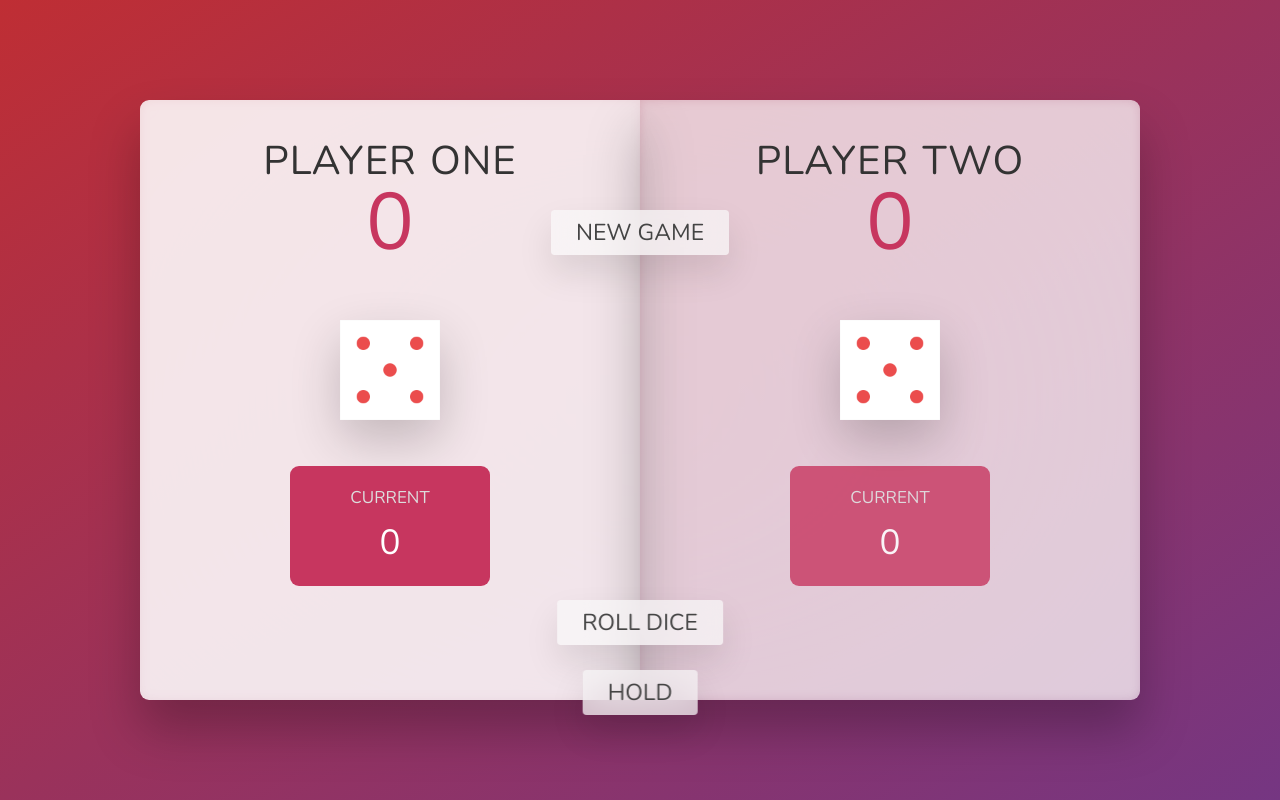
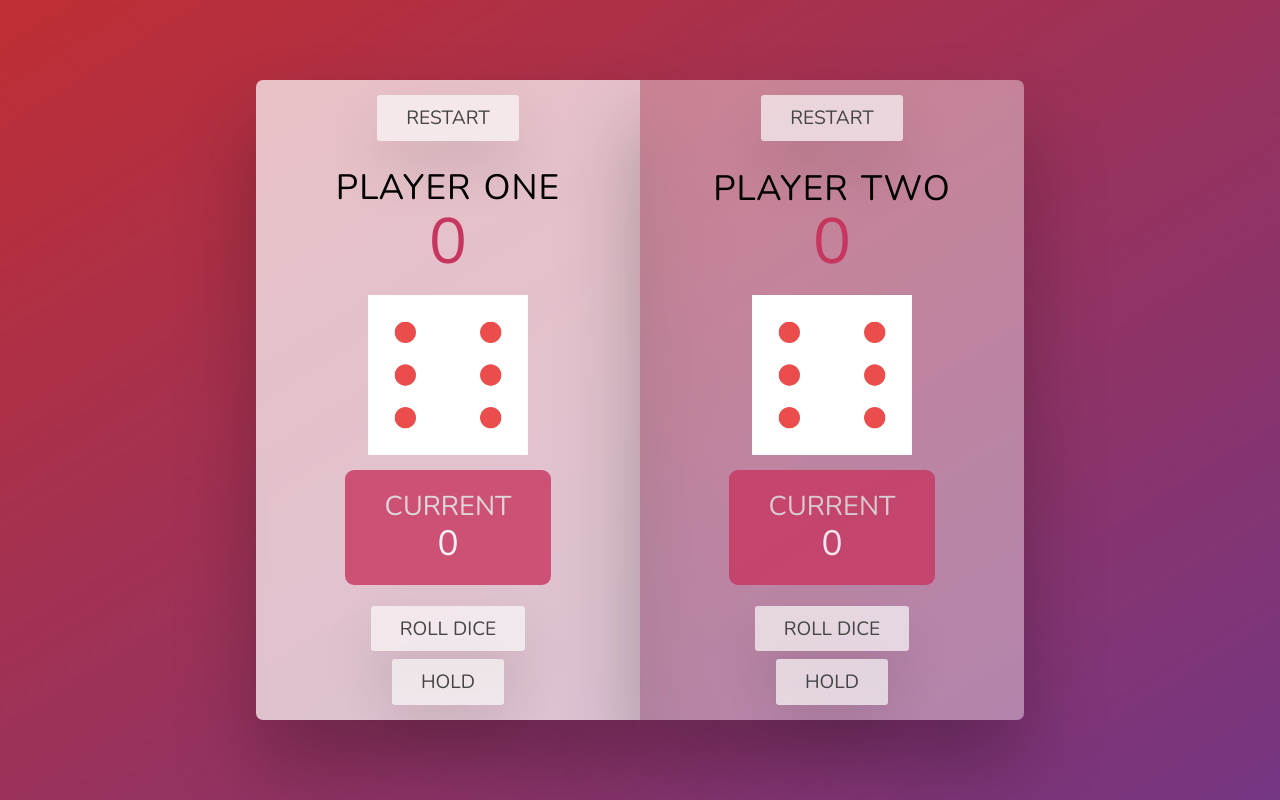
Before and after one commit to ZainGill45/Dice-Game, a plain HTML site: page index.html in a window 1280 px wide. Drawn offline with nearby package versions, Linux system fonts and the light colour scheme.

Commit message:
Final Version

```diff
--- a/index.html
+++ b/index.html
@@ -8,44 +8,46 @@
     <title>Dice Game</title>
   </head>
   <body>
-    <p id="player-one-scroll"></p>
     <main>
-      <section class="player player--0 player--active">
-        <div class="player-top-wrapper ptw-0">
-          <div class="held-score-wrap">
-            <h2 class="name" id="name--0">Player One</h2>
-            <p class="score" id="score--0">43</p>
+      <p class="player-0-scroll"></p>
+      <section class="player player-0 player-active">
+        <div class="top">
+          <button class="restart-btn" id="restart-btn-0">Restart</button>
+          <h1 class="name">Player One</h1>
+          <p class="player-0-temp-score perm-score">0</p>
+        </div>
+        <div class="middle">
+          <img src="dice-6.png" alt="Flat Dice Image" class="dice-0"/>
+        </div>
+        <div class="bottom">
+          <div class="currrent-score-conatiner">
+            <p class="current-text">Current</p>
+            <p class="current-score current-score-player-0">0</p>
           </div>
-        </div>
-        <img src="dice-5.png" alt="Playing dice" class="dice" />
-        <div class="player-bottom-wrapper pbw-0">
-          <div class="current">
-            <p class="current-label">Current</p>
-            <p class="current-score" id="current--0">0</p>
-          </div>
+          <button class="roll-btn roll-player-0">Roll Dice</button>
+          <button class="hold-btn hold-player-0">Hold</button>
         </div>
       </section>
-      <section class="player player--1">
-        <div class="player-top-wrapper ptw-1">
-          <div class="held-score-wrap">
-            <h2 class="name" id="name--1">Player Two</h2>
-            <p class="score" id="score--1">24</p>
+      <section class="player player-1 player-active">
+        <div class="top">
+          <button class="restart-btn" id="restart-btn-1">Restart</button>
+          <h1 class="name">Player Two</h1>
+          <p class="player-1-temp-score perm-score">0</p>
+        </div>
+        <div class="middle">
+          <img src="dice-6.png" alt="Flat Dice Image" class="dice-1"/>
+        </div>
+        <div class="bottom">
+          <div class="currrent-score-conatiner">
+            <p class="current-text">Current</p>
+            <p class="current-score current-score-player-1">0</p>
           </div>
-        </div>
-        <img src="dice-5.png" alt="Playing dice" class="dice" />
-        <div class="player-bottom-wrapper pbw-1">
-          <div class="current">
-            <p class="current-label">Current</p>
-            <p class="current-score" id="current--1">0</p>
-          </div>
+          <button class="roll-btn roll-player-1">Roll Dice</button>
+          <button class="hold-btn hold-player-1">Hold</button>
         </div>
       </section>
+      <p class="player-1-scroll"></p>
     </main>
-
-    <button class="btn btn--new">New game</button>
-    <button class="btn btn--roll">Roll dice</button>
-    <button class="btn btn--hold">Hold</button>
-    <p id="player-two-scroll"></p>
     <script src="script.js"></script>
   </body>
 </html>
--- a/script.js
+++ b/script.js
@@ -1,22 +1,21 @@
-'use strict';
+"use strict";
 
 // Selecting elements
-const player0El = document.querySelector('.player--0');
-const player1El = document.querySelector('.player--1');
-const score0El = document.querySelector('#score--0');
-const score1El = document.getElementById('score--1');
-const current0El = document.getElementById('current--0');
-const current1El = document.getElementById('current--1');
+const player0El = document.querySelector(".player-0");
+const player1El = document.querySelector(".player-1");
+const score0El = document.querySelector(".player-0-temp-score");
+const score1El = document.querySelector(".player-1-temp-score");
+const current0El = document.querySelector(".current-score-player-0");
+const current1El = document.querySelector(".current-score-player-1");
 
-const diceEl = document.querySelector('.dice');
-const btnNew = document.querySelector('.btn--new');
-const btnRoll = document.querySelector('.btn--roll');
-const btnHold = document.querySelector('.btn--hold');
-
-const playerOneTop = document.querySelector('.ptw-0');
-const playerOneBottom = document.querySelector('.pbw-0');
-const playerTwoTop = document.querySelector('.ptw-1');
-const playerTwoBottom = document.querySelector('.pbw-1');
+const diceELPlayer1 = document.querySelector(".dice-0");
+const diceELPlayer2 = document.querySelector(".dice-1");
+const btnNewPlayer1 = document.querySelector("#restart-btn-0");
+const btnNewPlayer2 = document.querySelector("#restart-btn-1");
+const btnRollPlayer1 = document.querySelector(".roll-player-0");
+const btnRollPlayer2 = document.querySelector(".roll-player-1");
+const btnHoldPlayer1 = document.querySelector(".hold-player-0");
+const btnHoldPlayer2 = document.querySelector(".hold-player-1");
 
 const winScore = 50;
 
@@ -24,101 +23,130 @@ let scores;
 let currentScore;
 let activePlayer;
 let playing;
+let firstTimePlaying = true;
+let initilizing = true;
 
-const switchPlayer = function () {
-  document.getElementById(`current--${activePlayer}`).textContent = 0;
+const SwitchPlayer = () => {
+  document.querySelector(`.current-score-player-${activePlayer}`).textContent = 0;
   currentScore = 0;
-  activePlayer = activePlayer === 0 ? 1 : 0;
-  player0El.classList.toggle('player--active');
-  player1El.classList.toggle('player--active');
-  SwitchToActivePlayer();
+
+  if (!firstTimePlaying) {
+    if (!initilizing) {
+      console.log("Here");
+      activePlayer = activePlayer === 0 ? 1 : 0;
+      player0El.classList.toggle("player-active");
+      player1El.classList.toggle("player-active");
+      initilizing = false;
+    }
+    firstTimePlaying = false;
+  }
+
+  if (activePlayer === 0) {
+    btnNewPlayer1.disabled = false;
+    btnRollPlayer1.disabled = false;
+    btnHoldPlayer1.disabled = false;
+    btnNewPlayer2.disabled = true;
+    btnRollPlayer2.disabled = true;
+    btnHoldPlayer2.disabled = true;
+  } else {
+    btnNewPlayer1.disabled = true;
+    btnRollPlayer1.disabled = true;
+    btnHoldPlayer1.disabled = true;
+    btnNewPlayer2.disabled = false;
+    btnRollPlayer2.disabled = false;
+    btnHoldPlayer2.disabled = false;
+  }
+
+  if (activePlayer === 0 && window.screen.width < 450) {
+    document.querySelector(".player-0-scroll").scrollIntoView();
+  } else if (activePlayer === 1 && window.screen.width < 450) {
+    document.querySelector(".player-1-scroll").scrollIntoView();
+  }
 };
 
-// Rolling dice functionality
-btnRoll.addEventListener('click', function () {
+const RollDice = () => {
   if (playing) {
+    firstTimePlaying = false;
+    initilizing = false;
     // 1. Generating a random dice roll
     const dice = Math.trunc(Math.random() * 6) + 1;
 
     // 2. Display dice
-    diceEl.classList.remove('hidden');
-    diceEl.src = `dice-${dice}.png`;
+    if (activePlayer == 0) {
+      diceELPlayer1.classList.remove("hidden");
+      diceELPlayer1.src = `dice-${dice}.png`;
+    } else {
+      diceELPlayer2.classList.remove("hidden");
+      diceELPlayer2.src = `dice-${dice}.png`;
+    }
 
     // 3. Check for rolled 1
     if (dice !== 1) {
       // Add dice to current score
       currentScore += dice;
-      document.getElementById(
-        `current--${activePlayer}`
-      ).textContent = currentScore;
+      document.querySelector(`.current-score-player-${activePlayer}`).textContent = currentScore;
     } else {
       // Switch to next player
-      switchPlayer();
+      firstTimePlaying = false;
+      SwitchPlayer();
     }
   }
-});
+};
 
-btnHold.addEventListener('click', function () {
+const HoldCurrentScore = () => {
   if (playing) {
+    firstTimePlaying = false;
+    initilizing = false;
     // 1. Add current score to active player's score
     scores[activePlayer] += currentScore;
     // scores[1] = scores[1] + currentScore
 
-    document.getElementById(`score--${activePlayer}`).textContent =
-      scores[activePlayer];
+    document.querySelector(
+      `.player-${activePlayer}-temp-score`
+    ).textContent = scores[activePlayer];
 
     // 2. Check if player's score is >= 100
     if (scores[activePlayer] >= winScore) {
       // Finish the game
       playing = false;
-      diceEl.classList.add('hidden');
 
-      document
-        .querySelector(`.player--${activePlayer}`)
-        .classList.add('player--winner');
-      document
-        .querySelector(`.player--${activePlayer}`)
-        .classList.remove('player--active');
+      document.querySelector(`.player-${activePlayer}`).classList.add("player-winner");
+      document.querySelector(`.player-${activePlayer}`).classList.remove("player-active");
     } else {
       // Switch to the next player
-      switchPlayer();
+      SwitchPlayer();
     }
   }
-});
-
-const SwitchToActivePlayer = () => {
-  if (activePlayer === 0 && window.screen.width < 450) {
-    playerOneTop.prepend(btnNew);
-    playerOneBottom.append(btnRoll);
-    playerOneBottom.append(btnHold);
-    document.querySelector("#player-one-scroll").scrollIntoView();
-  } else if (window.screen.width < 450) {
-    playerTwoTop.prepend(btnNew);
-    playerTwoBottom.append(btnRoll);
-    playerTwoBottom.append(btnHold);
-    document.querySelector("#player-two-scroll").scrollIntoView();
-  }
-}
+};
 
 // Starting conditions
-const init = function () {
+const init = () => {
   scores = [0, 0];
   currentScore = 0;
   activePlayer = 0;
   playing = true;
+  initilizing = true;
 
   score0El.textContent = 0;
   score1El.textContent = 0;
   current0El.textContent = 0;
   current1El.textContent = 0;
 
-  player0El.classList.remove('player--winner');
-  player1El.classList.remove('player--winner');
-  player0El.classList.add('player--active');
-  player1El.classList.remove('player--active');
-  SwitchToActivePlayer();
+  player0El.classList.remove("player-winner");
+  player1El.classList.remove("player-winner");
+  player0El.classList.add("player-active");
+  player1El.classList.remove("player-active");
+
+  SwitchPlayer();
 };
 
 init();
 
-btnNew.addEventListener('click', init);
+btnNewPlayer1.addEventListener("click", init);
+btnNewPlayer2.addEventListener("click", init);
+
+btnRollPlayer1.addEventListener("click", RollDice);
+btnRollPlayer2.addEventListener("click", RollDice);
+
+btnHoldPlayer1.addEventListener("click", HoldCurrentScore);
+btnHoldPlayer2.addEventListener("click", HoldCurrentScore);
--- a/style.css
+++ b/style.css
@@ -9,226 +9,167 @@
 html {
   box-sizing: border-box;
   scroll-behavior: smooth;
-  font-size: 62.5%;
 }
 
 body {
-  height: 100%;
   overflow: hidden;
-  background-color: crimson;
+  background-image: linear-gradient(to top left, #753682 0%, #bf2e34 100%);
+  background-repeat: no-repeat;
   font-family: "Nunito", sans-serif;
 }
 
 main {
-  height: 100%;
   display: flex;
-  flex-direction: column;
-  border-radius: 9px;
+  flex-wrap: wrap;
+  justify-content: center;
 }
 
-.player {
-  text-align: center;
-  display: flex;
-  flex-direction: column;
-  height: 100vh;
-  justify-content: center;
-  gap: 1.5%;
-  flex-grow: 0;
-  background-color: rgba(255, 255, 255, 0.4);
-  box-shadow: 0 3rem 5rem rgba(0, 0, 0, 0.25);
-  backdrop-filter: blur(5px);
-}
-
-.player-top-wrapper {
-  display: flex;
-  flex-direction: column;
-  gap: 2rem;
-}
-
-.player-bottom-wrapper {
-  display: flex;
-  flex-direction: column;
-  gap: 2rem;
-}
-
-.btn {
+button {
   color: #444;
   background: none;
   border: none;
   font-family: inherit;
-  font-size: 2.3rem;
+  font-size: 1.2rem;
   text-transform: uppercase;
   cursor: pointer;
   font-weight: 400;
   transition: all 0.2s;
   background-color: azure;
   background-color: rgba(250, 250, 250, 0.7);
-  backdrop-filter: blur(20px);
-  padding: 0.7rem 2.5rem;
-  border-radius: 0.4rem;
+  padding: 0.5em 1.5em;
+  border-radius: 0.2rem;
   box-shadow: 0 1.75rem 3.5rem rgba(0, 0, 0, 0.1);
   display: block;
   margin: auto;
 }
 
-.btn--new {
-  margin-top: 2rem;
+.player {
+  display: flex;
+  flex-direction: column;
+  align-items: center;
+  justify-content: space-between;
+  width: 100%;
+  min-height: 100vh;
+  background-color: rgba(255, 255, 255, 0.4);
+  box-shadow: 0 3rem 5rem rgba(0, 0, 0, 0.25);
+  backdrop-filter: blur(5px);
+  transition: all 0.75s;
 }
 
-.btn--hold {
-  margin-bottom: 2rem;
+.player-active {
+  background-color: rgba(255, 255, 255, 0.7);
 }
 
-.name {
-  font-size: 4rem;
+.player-active .score {
+  font-weight: 400;
+}
+
+.player-active .current {
+  opacity: 1;
+}
+
+.player-winner {
+  background-color: #2f2f2f;
+}
+
+.player-winner .name {
+  font-weight: 700;
+  color: #c7365f;
+}
+
+.player-winner .perm-score {
+  color: #c7365f;
+}
+
+.top {
+  text-align: center;
+  margin-top: 4%;
+}
+
+.bottom {
+  margin-bottom: 4%;
+}
+
+.restart-btn {
+  margin-bottom: 10%;
+}
+
+.top h1 {
+  font-size: 2.2rem;
   text-transform: uppercase;
   letter-spacing: 1px;
   word-spacing: 2px;
   font-weight: 300;
 }
 
-.dice {
-  display: block;
-  margin: auto;
-  width: 16rem;
+.top p {
+  font-size: 4rem;
+  font-weight: 300;
+  color: #c7365f;
+  margin-top: -6%;
 }
 
-.player--active {
-  background-color: rgba(255, 255, 255, 0.7);
+.middle img {
+  width: 10rem;
+  height: 10rem;
 }
 
-.score {
-  position: relative;
-  font-size: 8rem;
-  font-weight: 300;
-  color: #c7365f;
-  bottom: 2rem;
-}
-
-.player--active .score {
-  font-weight: 400;
-}
-
-.player--active .current {
-  opacity: 1;
-}
-
-.current {
+.bottom .currrent-score-conatiner {
   background-color: #c7365f;
   opacity: 0.8;
   border-radius: 9px;
   color: #fff;
-  padding: 2rem;
+  padding: 1.15rem 2.5rem;
   text-align: center;
   transition: all 0.75s;
-  display: block;
-  margin: auto;
-  width: 65%;
 }
 
-.current-label {
+.current-text {
   text-transform: uppercase;
   font-size: 1.7rem;
   color: #ddd;
 }
 
 .current-score {
-  font-size: 3.5rem;
+  font-size: 2.2rem;
+  margin-top: -5%;
 }
 
-.player--winner {
-  background-color: #2f2f2f;
+.roll-btn {
+  margin-top: 10%;
 }
 
-.player--winner .name {
-  font-weight: 700;
-  color: #c7365f;
+.hold-btn {
+  margin-top: 4%;
 }
 
-@media screen and (min-width: 450px) {
-  body {
-    font-family: "Nunito", sans-serif;
-    font-weight: 400;
+.hidden {
+  display: none;
+}
+
+@media screen and (min-width: 1000px) and (min-height: 799px) {
+  main {
+    display: flex;
+    flex-wrap: nowrap;
     height: 100vh;
-    color: #333;
-    background-image: linear-gradient(to top left, #753682 0%, #bf2e34 100%);
-    display: flex;
-    flex-direction: row;
-    align-items: center;
-    justify-content: center;
-  }
-
-  main {
-    position: relative;
-    width: 100rem;
-    height: 60rem;
-    background-color: rgba(255, 255, 255, 0.35);
-    backdrop-filter: blur(200px);
-    box-shadow: 0 3rem 5rem rgba(0, 0, 0, 0.25);
-    border-radius: 9px;
-    overflow: hidden;
-    display: flex;
-    flex-direction: row;
   }
 
   .player {
-    flex: 50%;
-    padding: 9rem;
     display: flex;
-    flex-direction: column;
-    align-items: center;
-    transition: all 0.75s;
+    align-self: center;
+    width: 30%;
+    height: 80vh;
+    max-height: 80vh;
+    min-height: 80vh;
   }
 
-  .btn {
-    position: absolute;
-    left: 50%;
-    transform: translateX(-50%);
+  .player-0 {
+    border-top-left-radius: 7px;
+    border-bottom-left-radius: 7px;
   }
 
-  .btn--new {
-    top: 19rem;
-  }
-
-  .btn--hold {
-    top: 67rem;
-  }
-
-  .btn--roll {
-    top: 60rem;
-  }
-
-  .dice {
-    position: absolute;
-    left: 50%;
-    top: 22rem;
-    transform: translateX(-50%);
-    height: 10rem;
-    width: 10rem;
-    box-shadow: 0 2rem 5rem rgba(0, 0, 0, 0.2);
-  }
-
-  .current-label {
-    text-transform: uppercase;
-    margin-bottom: 1rem;
-    font-size: 1.7rem;
-    color: #ddd;
-  }
-
-  .current-score {
-    font-size: 3.5rem;
-  }
-
-  .player-top-wrapper {
-    position: relative;
-    bottom: 22rem;
-  }
-
-  .current {
-    width: 100%;
-    padding-left: 6rem;
-    padding-right: 6rem;
-    position: relative;
-    bottom: 6rem;
+  .player-1 {
+    border-top-right-radius: 7px;
+    border-bottom-right-radius: 7px;
   }
 }
```
